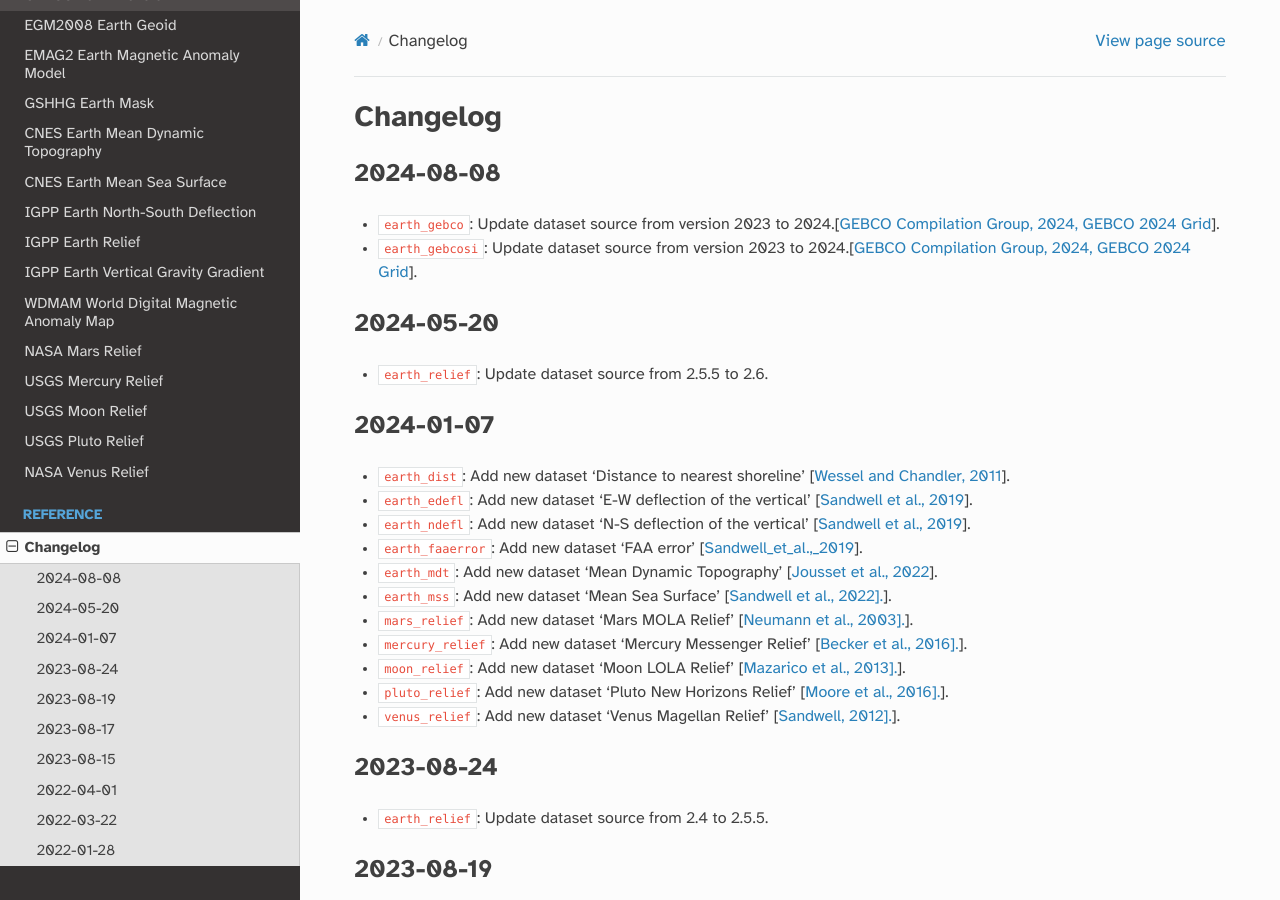
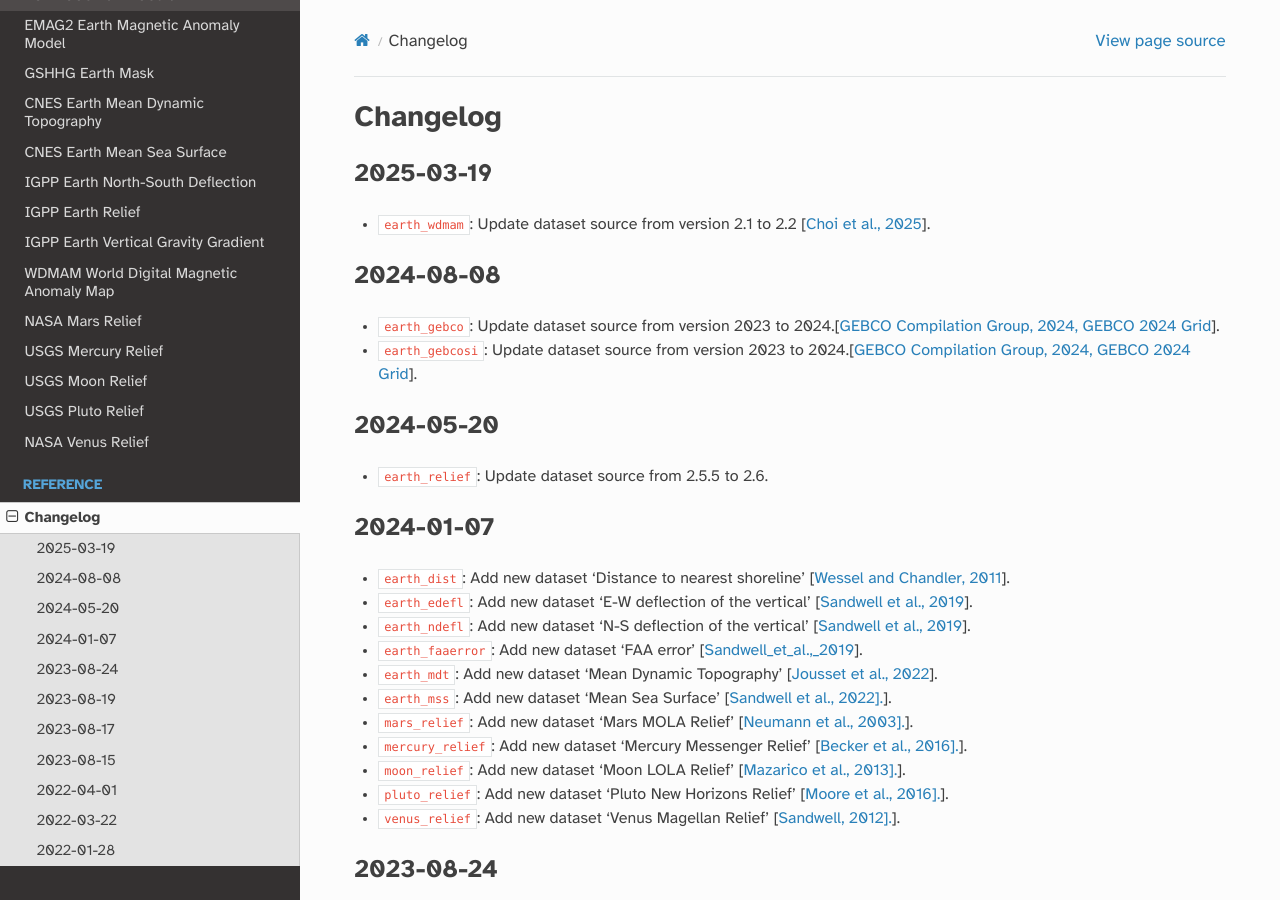
Before and after one commit to GenericMappingTools/remote-datasets, a Sphinx documentation site: the page built from docs/changes.rst, in a window 1280 px wide and 900 px high. Built offline with Sphinx 7.4.7 and the Read the Docs theme 3.1.0, drawn with Linux system fonts in a browser that asks for light colours.

Commit message:
Update docs to earth-wdmam2.2 and changelog (#134)
I will merge this becuase the grids was already updated in the oceania server.

```diff
--- a/docs/changes.rst
+++ b/docs/changes.rst
@@ -1,5 +1,10 @@
 Changelog
 ---------
+
+2025-03-19
+^^^^^^^^^^
+
+- ``earth_wdmam``: Update dataset source from version 2.1 to 2.2 [`Choi et al., 2025 <https://www.wdmam.org/>`_].
 
 2024-08-08
 ^^^^^^^^^^
--- a/docs/earth-wdmam.rst
+++ b/docs/earth-wdmam.rst
@@ -9,7 +9,7 @@
 and Aeronomy) and CGMW (Commission for the Geological Map of the World), aiming to compile
 and make available magnetic anomalies caused by the Earth lithosphere, on continental and
 oceanic areas, in a comprehensive way, all over the World.
-At 3 arc-minutes, the latest WDMAM version 2.1 [Choi et al., 2023] grid is now available
+At 3 arc-minutes, the latest WDMAM version 2.2 [Choi et al., 2025] grid is now available
 for remote use in GMT.
 
 Usage
@@ -59,7 +59,7 @@
 ~~~~~~~~~~~~~~~
 
 #. Choi, Y., Dyment, J., Lesur, V., Garcia Reyes, Catalan, M., Ishihara, T., Litvinova, T., Hamoudi, M.,
-   the WDMAM Task Force*, and the WDMAM Data Providers**, World Digital Magnetic Anomaly Map version 2.1, map available at https://www.wdmam.org/.
+   the WDMAM Task Force*, and the WDMAM Data Providers**, World Digital Magnetic Anomaly Map version 2.2, map available at https://www.wdmam.org/.
 
   \* The WDMAM Task Force: J. Dyment (chair), M. Catalan (co-chair), A. de Santis, M. Hamoudi, T. Ishihara, J. Korhonen, V. Lesur, T. Litvinova, J. Luis, B. Meyer, P. Milligan, M. Nakanishi, S. Okuma, M. Pilkington, M. Purucker, D. Ravat, E. Thébault. (alphabetical order)
 
```
